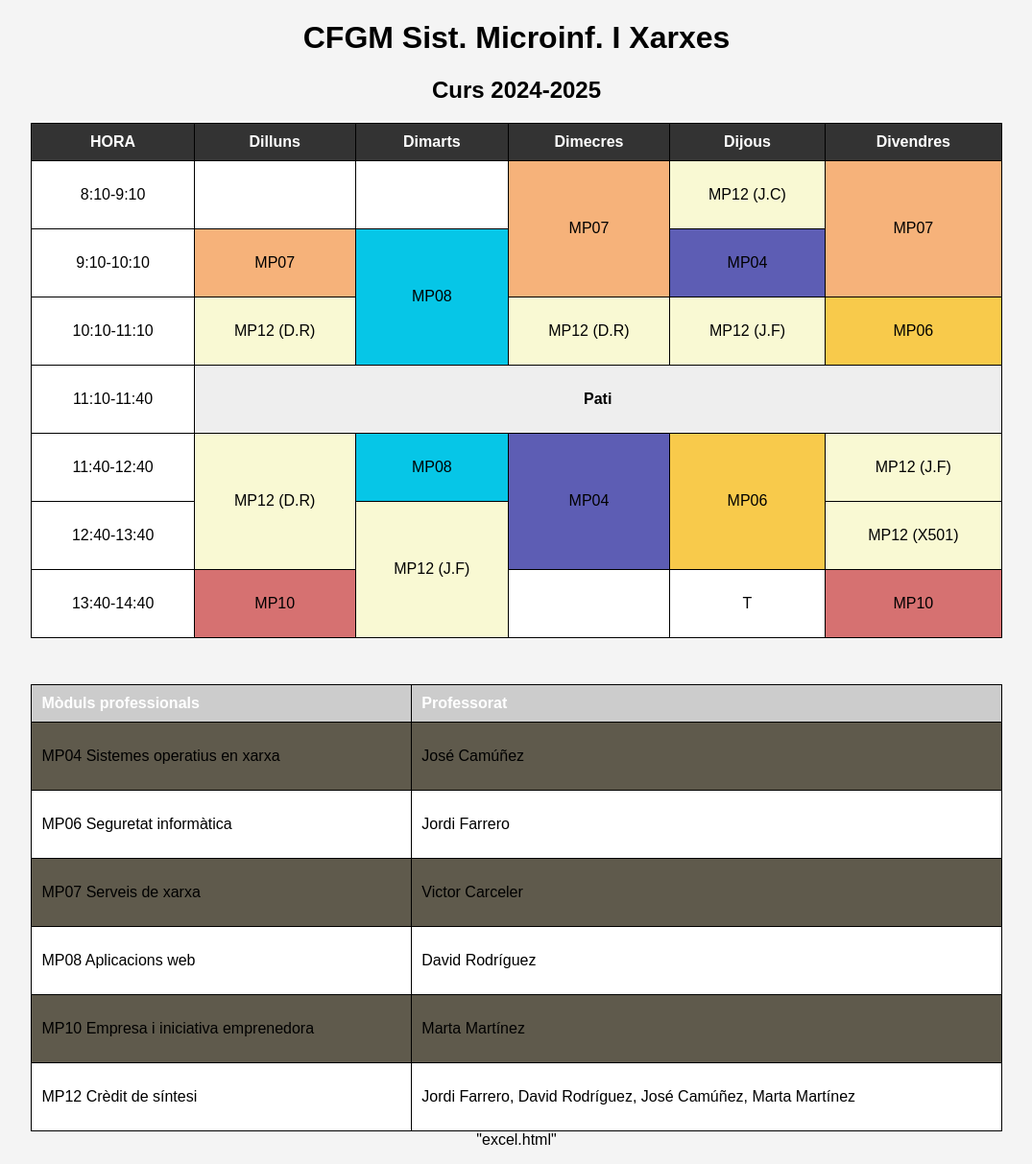
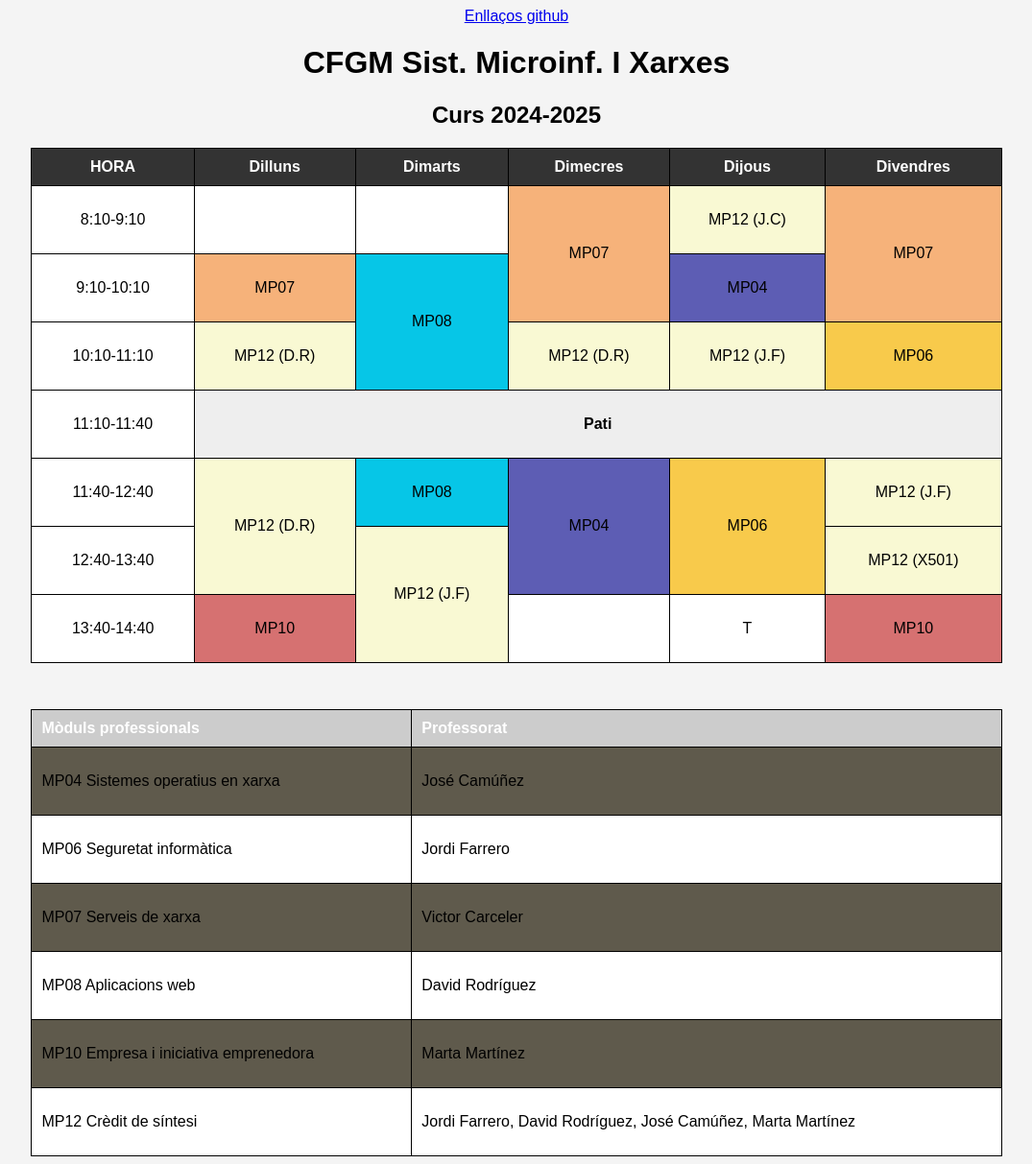
Before and after one commit to ElNino35/tabla-html, a plain HTML site: page index.html in a window 1280 px wide. Shown: the whole page at 96% size, without its empty margins (102-1177 px from the left). Drawn offline with Linux system fonts and the light colour scheme.

Commit message:
Update index.html

```diff
--- a/index.html
+++ b/index.html
@@ -88,7 +88,7 @@
     </style>
 </head>
 <body>
-
+<a href="excel.html">Enllaços github</a>
     <h1>CFGM Sist. Microinf. I Xarxes</h1>
     <h2>Curs 2024-2025</h2>
 
@@ -181,6 +181,5 @@
         </tr>
     </table>
 
-<a>"excel.html"</a>
 </body>
 </html>
```
